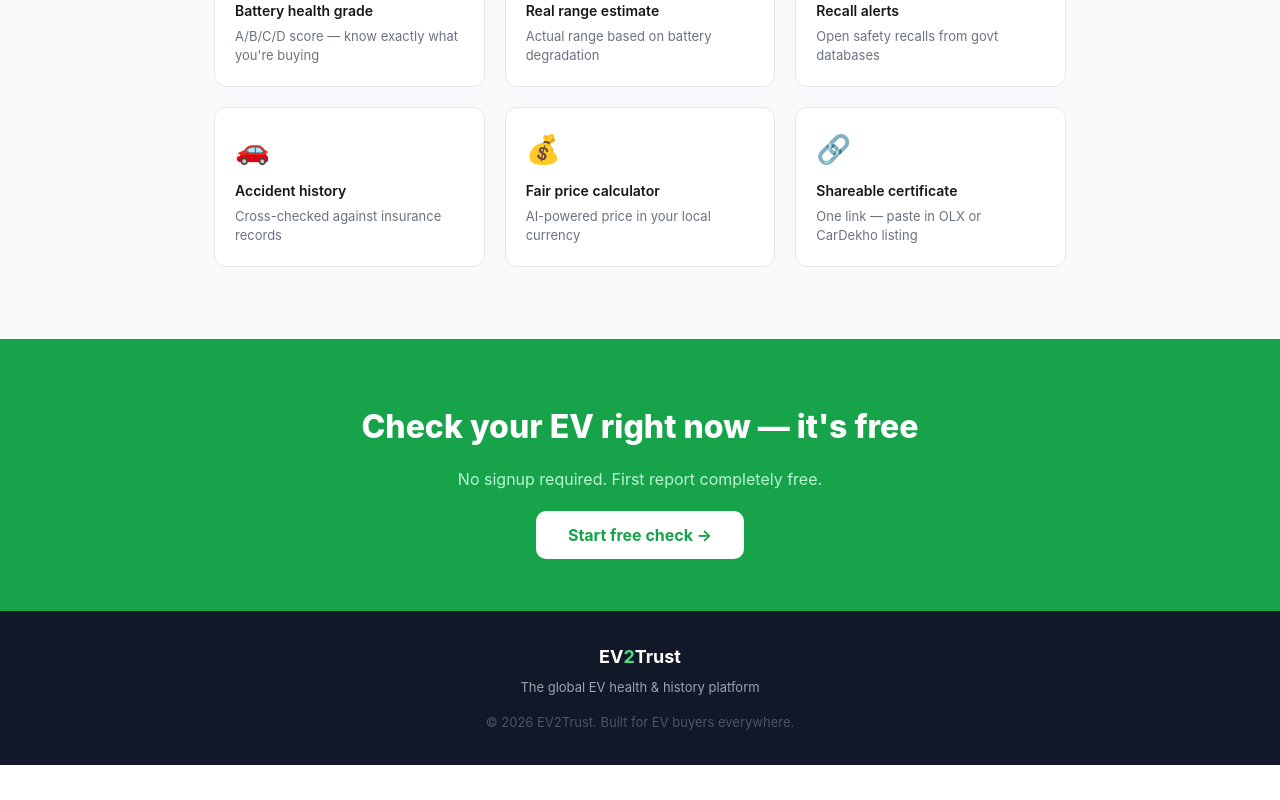
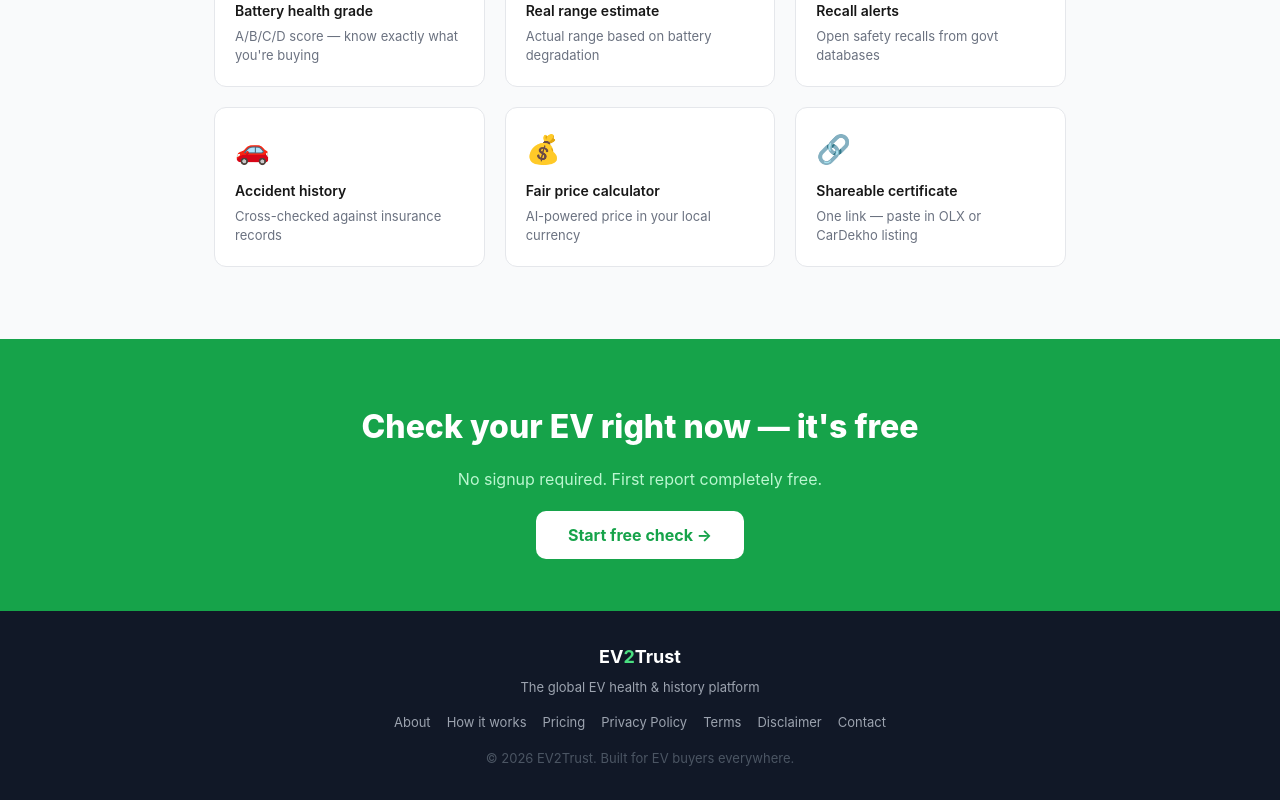
Before and after one commit to syedmeraj027/ev2trust, a Next.js app: page / in a window 1280 px wide. Shown: the part 969-1769 px from the top of the page. Before the commit the page ends 1734 px from the top, so only its background shows below. Built offline with nearby package versions, Linux system fonts and the light colour scheme.

Commit message:
Updated footer links and styling

```diff
--- a/app/page.tsx
+++ b/app/page.tsx
@@ -166,6 +166,15 @@ export default function Home() {
           EV<span style={{ color: "#4ade80" }}>2</span>Trust
         </div>
         <div>The global EV health &amp; history platform</div>
+        <div className="flex gap-4 flex-wrap items-center justify-center" style={{ marginTop: "16px", marginBottom: "16px" }}>
+  <Link href="/about">About</Link>
+  <Link href="/how-it-works">How it works</Link>
+  <Link href="/pricing">Pricing</Link>
+  <Link href="/privacy-policy">Privacy Policy</Link>
+  <Link href="/terms">Terms</Link>
+  <Link href="/disclaimer">Disclaimer</Link>
+  <Link href="/contact">Contact</Link>
+</div>
         <div style={{ marginTop: 16, color: "#4b5563" }}>
           © 2026 EV2Trust. Built for EV buyers everywhere.
         </div>
```
